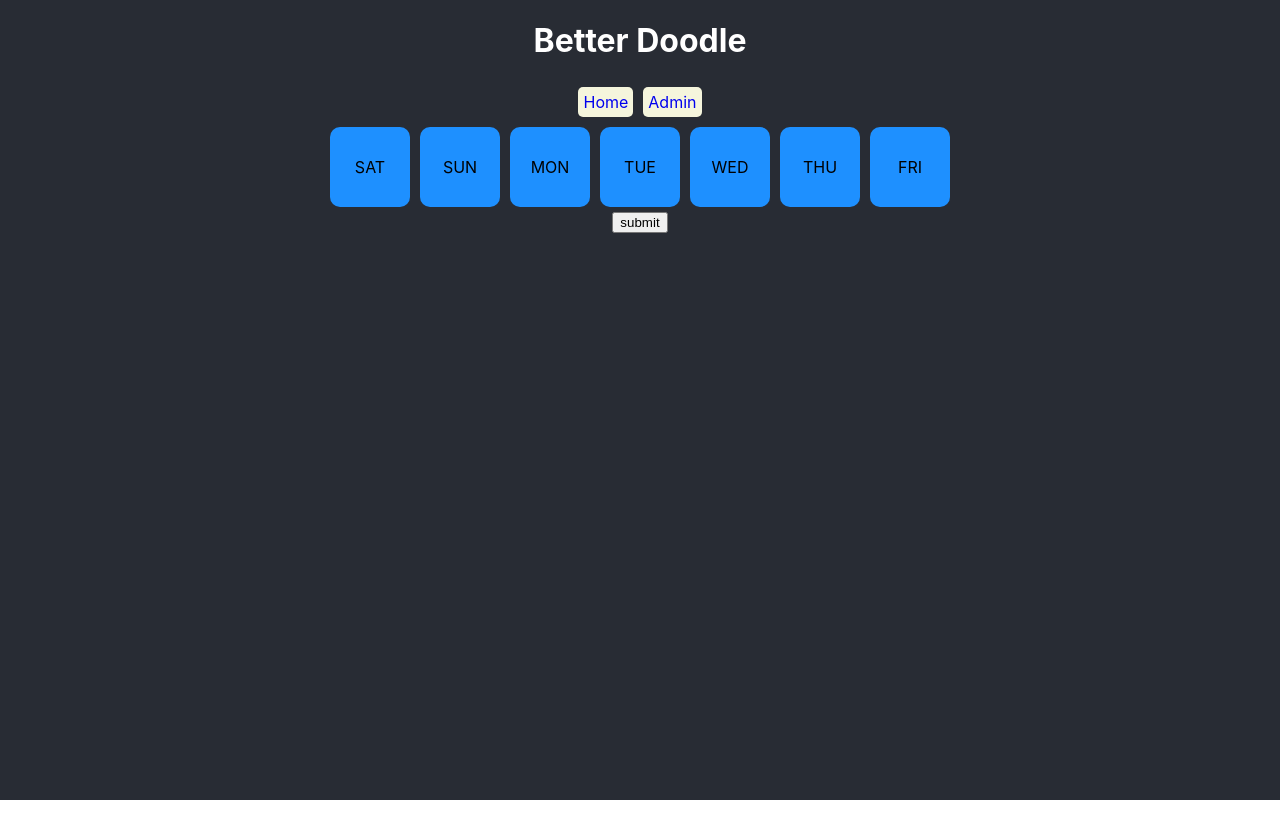
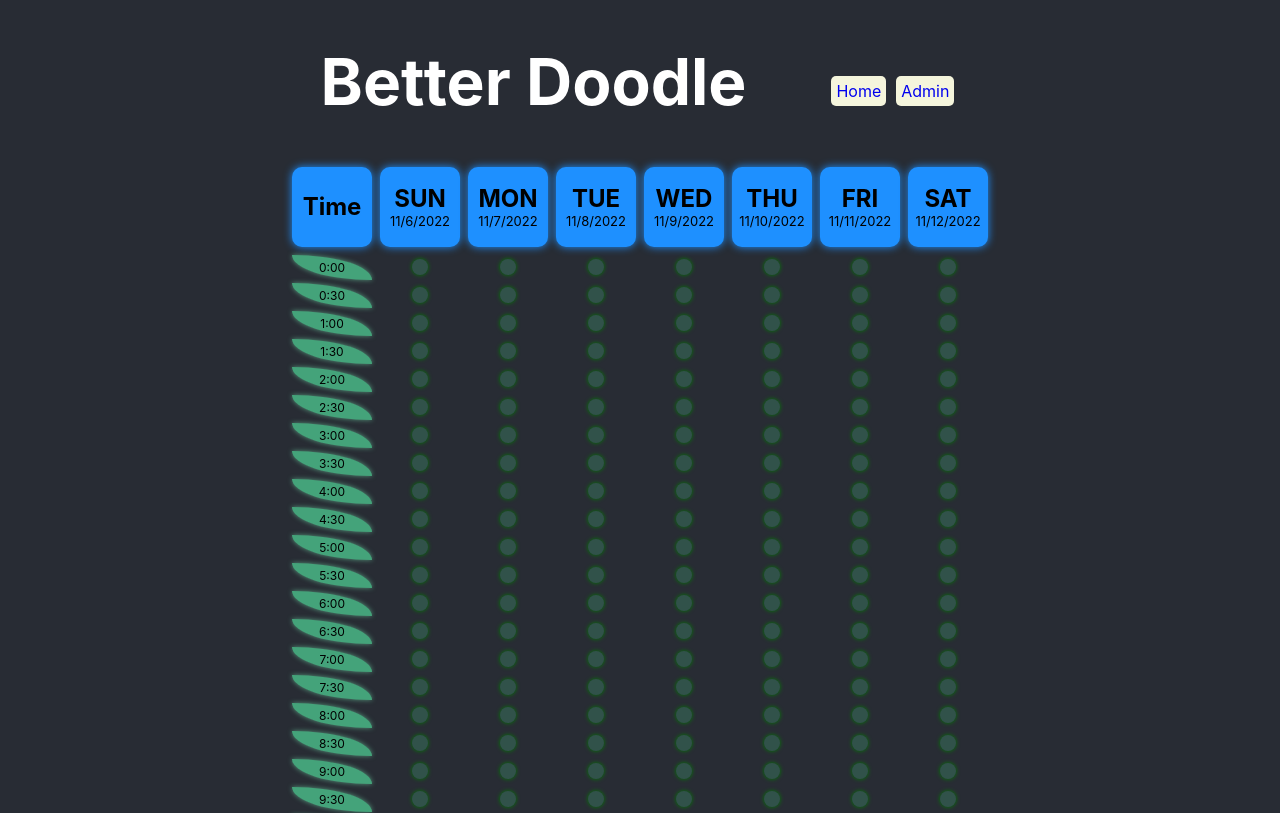
Before and after one commit to huangruoqi/better_doodle, a React (Create React App) app: page / in a window 1280 px wide. Shown: the top 813 px of the page. Built offline with nearby package versions, Linux system fonts and the light colour scheme; what sheetdb-node would draw is missing.

Commit message:
finish selection of time intervals display

```diff
--- a/src/App.js
+++ b/src/App.js
@@ -2,13 +2,33 @@ import './App.css';
 import styled from "styled-components";
 import {
   BrowserRouter as Router, Routes,
-  Route, Outlet, Link
+  Route, Link
 } from "react-router-dom";
 import Home from './Home'
 import * as React from "react";
 
 
 
+
+function App() {
+  return (
+    <Background>
+      <Router>
+        <NavContainer>
+          <Title>Better Doodle</Title>
+          <Layout />
+        </NavContainer>
+        <MainContainer>
+          <Routes>
+            <Route exact path="/" element={<Home />} />
+            <Route path="/admin" element={<Admin />} />
+            <Route path="*" element={<NoMatch />} />
+          </Routes>
+        </MainContainer>
+      </Router>
+    </Background>
+  );
+}
 
 const Background = styled.div`
   position: absolute;
@@ -17,49 +37,38 @@ const Background = styled.div`
   padding: 0;
   margin: 0;
   width: 100%;
-  height: 100%;
+  min-height: 100vh;
   background-color: #282c34;
   display: flex;
   flex-direction: column;
   align-items: center;
 `
 
-const Container = styled.div`
+const MainContainer = styled.div`
   width:80%;
-  height:80%;
+  height:85%;
   display: flex;
   justify-content: center;
   align-items: center;
-  justify-content: center;
   flex-direction: column;
 `
 const Title = styled.h1`
+  font-size: 8vh;
   color: #fff;
 `
 
-
-function App() {
-  return (
-    <Background>
-      <Title>Better Doodle</Title>
-      <Router>
-        <Layout />
-        <Container>
-          <Routes>
-            <Route exact path="/" element={<Home />} />
-            <Route path="/admin" element={<Admin />} />
-            <Route path="*" element={<NoMatch />} />
-          </Routes>
-        </Container>
-      </Router>
-    </Background>
-  );
-}
+const NavContainer = styled.div`
+  display: flex;
+  justify-content: center;
+  align-items: center;
+`
 
 const Navbar = styled.div`
   display: flex;
   justify-content: center;
   align-items: center;
+  padding-top: 2.5vh;
+  padding-left: 10vh;
 `
 const NavItem = styled.div`
   margin: 5px;
--- a/src/Home.jsx
+++ b/src/Home.jsx
@@ -1,17 +1,72 @@
 import sheetdb from 'sheetdb-node';
 import styled from 'styled-components';
+import * as React from 'react';
+
 var config = {
     address: 'ju33yniko75pk',
 };
 var client = sheetdb(config);
 
 const date = new Date()
-const day = date.getDate()
+const day = date.getDay()
+const day2name = ["SUN", "MON", "TUE", "WED", "THU", "FRI", "SAT", "Time"]
+const day2date = [""]
+const current = new Date()
+for (let i = 0; i < 7; i++) {
+    day2date.push(current.toLocaleDateString('en-US', 'America/Los_Angeles'))
+    current.setDate(current.getDate()+1)
+}
 
-const Home = () => (
-    <Container>
+function getTime(index) {
+    return `${Math.floor(index/2)}:${index%2==0?"00":"30"}`
+}
+
+const Home = () => {
+    const [timeRanges, setTimeRanges] = React.useState(new Array(7).fill(0).map((e,i)=>new Array(49).fill(0)))
+    const [select, setSelect] = React.useState(-1)
+    const chooseTime = (date, time) => {
+        console.log(timeRanges)
+        const num = date*49+time
+        if (select<0) {
+            setSelect(num)
+        }
+        else{
+            const prevDate = Math.floor(select/49)
+            const prevTime = select%49
+            if (prevDate == date) {
+                if (prevTime < time) {
+                    setTimeRanges(e=>{
+                        e[date][prevTime] = 1
+                        e[date][time] = 2
+                        for (let i = prevTime + 1; i < time; i++) {
+                            e[date][i] = 3
+                        }
+                        return e
+                    })
+                    setSelect(-1)
+                } else if (prevTime == time){
+                    setSelect(-1)
+                }
+                else {
+                    setSelect(num)
+                }
+            }
+            else {
+                setSelect(num)
+            }
+        }
+    }
+
+
+    return (
+        <MainContainer>
             <DAYS />
-        <button onClick={() => {
+            <TIME ranges={timeRanges} select={select} chooseTime={chooseTime} />
+        </MainContainer>
+    )
+}
+
+{/* <button onClick={() => {
     let rows = [
         { name: "Ruoqi Huang", date: "11/04/2022", from: 1, to: 20 },
         { name: "Ruoqi Huang", date: "11/05/2022", from: 10, to: 30 },
@@ -21,53 +76,140 @@ const Home = () => (
     // }, function (err) {
     //     console.log(err);
     // });
-        }}>submit</button>
-    </Container>
-)
+}}>submit</button> */}
 
-const Container = styled.div`
+const MainContainer = styled.div`
   width:100%;
   height:100%;
   display: flex;
-  align-items: center;
+  justify-content: center;
   flex-direction: column;
+  padding-bottom: 10vh;
 `
 
 const DAYS = () => {
-    const text = date.toLocaleDateString()
-    const days = []
+    const days = [7]
     for (let i = 0; i < 7; i++) {
         days.push((day+i)%7)
     }
-
     return (
-        <DayContainer>
+        <DaysContainer>
             {
-                days.map((e, i) => <DayItem key={i} index={e} />)
+                days.map((e, i) => <DayItem key={i} e={e} i={i} />)
             }
-        </DayContainer>
+        </DaysContainer>
     )
 
 }
 
-const DayContainer = styled.div`
+const TIME = ({select, ranges, chooseTime}) => {
+
+    return (
+        <TimeContainer>
+            {new Array(49).fill(0).map((e1, i1) => (
+                <TimeRow key={i1}> { new Array(8).fill(0).map((e2, i2) =>
+                    i2==0?<TimeLabel key={i2} index={i1}><div >{getTime(i1)}</div></TimeLabel>
+                    :<TimeItem
+                    key={i2} index={i1}><div style={{
+                        boxShadow: `0 0 ${(i1+(i2-1)*49)==select?2:0.5}vh green`,
+                        backgroundColor: (i1+(i2-1)*49)==select||ranges[i2-1][i1]>0?'#53c996a0':'#44a37a51'
+                    }} onClick={
+                        () => chooseTime(i2-1, i1)
+                    }></div></TimeItem>
+                )}</TimeRow>
+            ))}
+        </TimeContainer>
+    )
+}
+
+const TimeContainer = styled.div`
+    display: flex;
+    flex-direction: column;
+`
+
+const TimeRow = styled.div`
+    width:100%;
+    height:3.5vh;
+    display: flex;
+    justify-content: center;
+`
+
+const TimeLabel = styled.div`
+    width:10vh;
+    height:90%;
+    margin: 0.5vh;
+    display: flex;
+    justify-content: center;
+    align-items: center;
+    div{
+        width:100%;
+        height:100%;
+        border-top-right-radius: 100%;
+        border-bottom-left-radius: 100%;
+        font-size: 1.5vh;
+        background-color: #44a37a;
+        justify-content: center;
+        align-items: center;
+        display: flex;
+        box-shadow: 0 0 0.7vh #55987c ;
+    }
+`
+
+const TimeItem = styled.div`
+    width:10vh;
+    height:90%;
+    display: flex;
+    margin: 0.5vh;
+    justify-content: center;
+    align-items: center;
+    div{
+        width:2vh;
+        height:2vh;
+        display: flex;
+        background-color: #44a37a51;
+        border-radius: 50%;
+    }
+    div:hover{
+        cursor: pointer;
+    }
+`
+
+const DaysContainer = styled.div`
     display: flex;
     flex-direction: row;
+    justify-content: center;
 `
+
+const DayItem = ({e,i}) => {
+    return (
+        <ItemContainer>
+            <DayContainer> {day2name[e]} </DayContainer>
+            <DateContainer> {day2date[i]} </DateContainer>
+        </ItemContainer>
+    )
+}
+
 const ItemContainer = styled.div`
     width:10vh;
     height:10vh;
     background-color: dodgerblue;
-    margin: 5px;
+    margin: 0.5vh;
     border-radius: 10px;
     display: flex;
     justify-content: center;
     align-items: center;
+    flex-direction: column;
+    box-shadow: 0 0 1vh dodgerblue;
 `
-const DayItem = ({index}) => {
-    const day2name = ["SUN", "MON", "TUE", "WED", "THU", "FRI", "SAT"]
-    return (
-        <ItemContainer>{day2name[index]}</ItemContainer>
-    )
-}
+
+const DateContainer = styled.div`
+    font-size: small;
+`
+const DayContainer = styled.div`
+    font-weight: bold;
+    font-size: x-large;
+`
+
+
+
 export default Home
```
Lines whose indentation alone changed are shown as unchanged.
